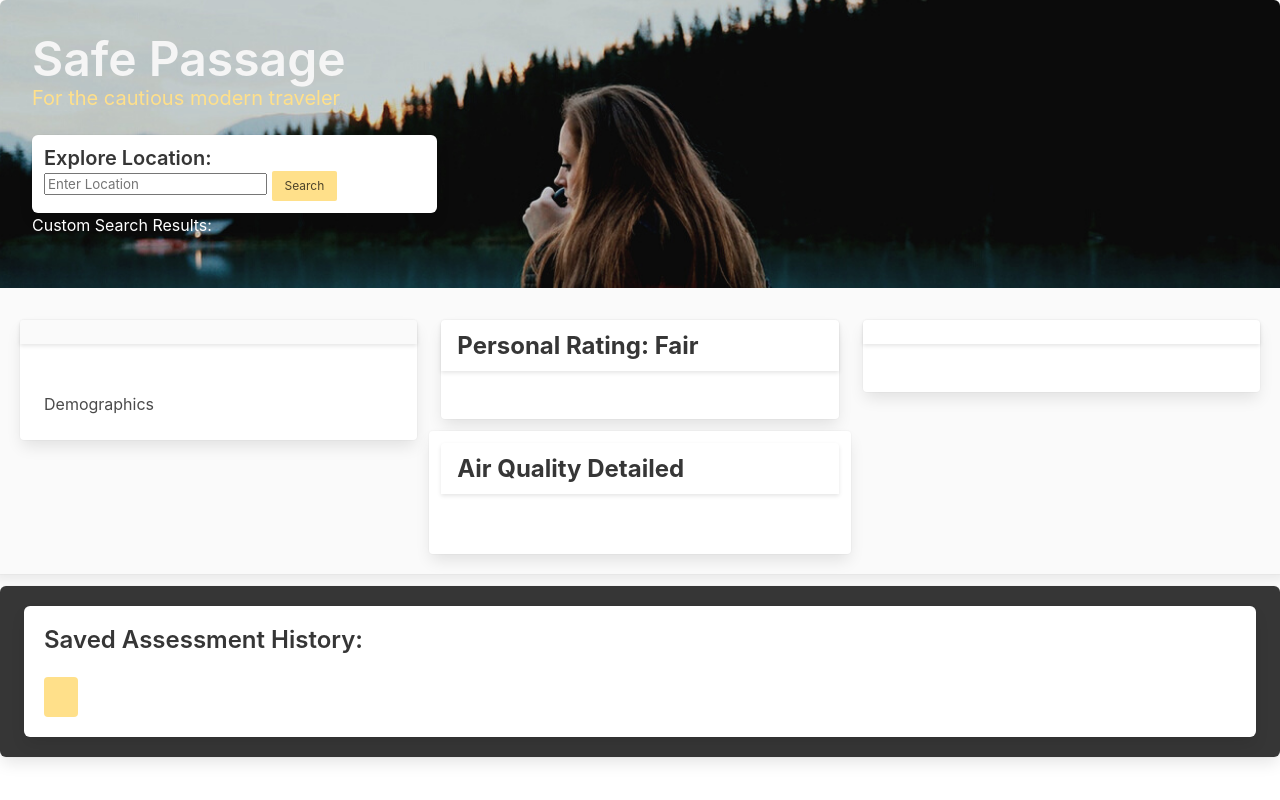
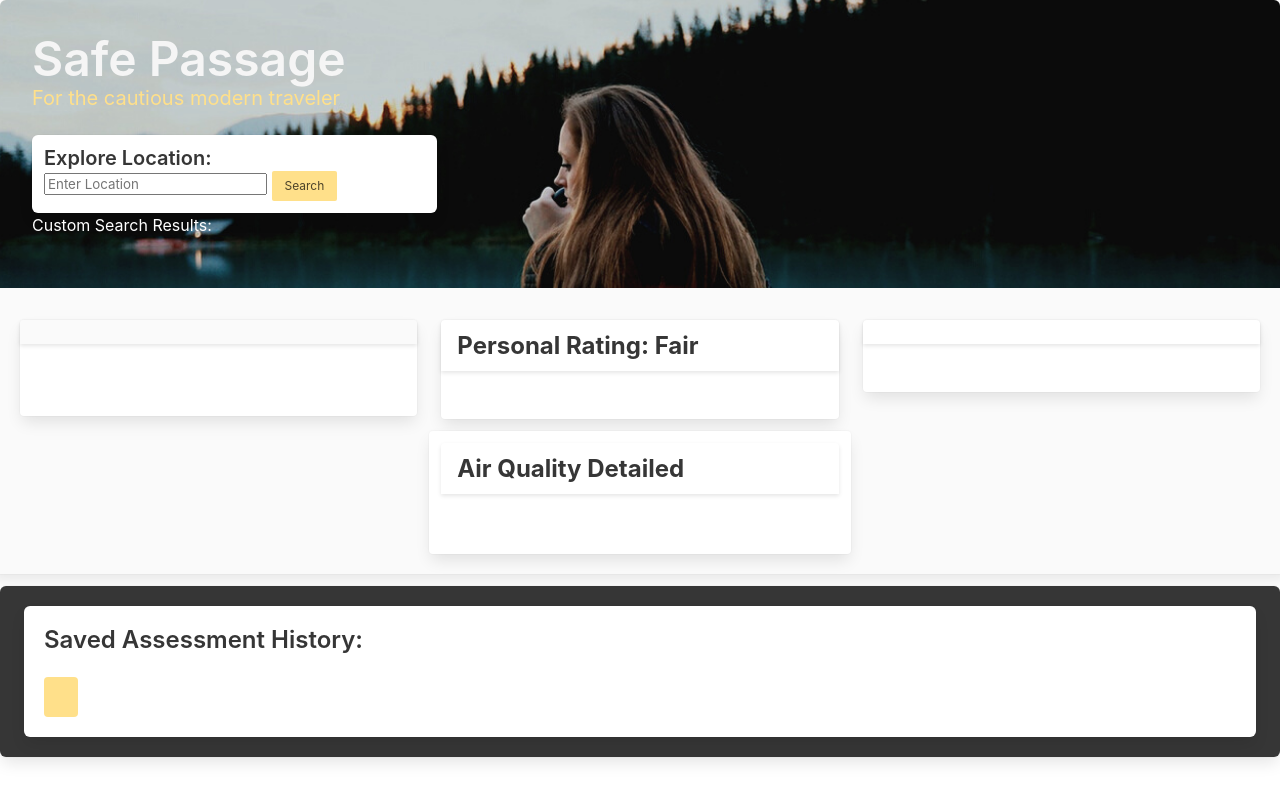
Before and after one commit to jaderiver62/safe-passage, a plain HTML site: page index.html in a window 1280 px wide. Drawn offline with nearby package versions, Linux system fonts and the light colour scheme; no server answers.

Commit message:
Update index.html

```diff
--- a/index.html
+++ b/index.html
@@ -46,7 +46,6 @@
                     <li>
                         <p id="current-air-quality"></p>
                     </li>
-                    <li>Demographics</li>
                     <li>
                         <p id="corona-current"></p>
                     </li>
```
